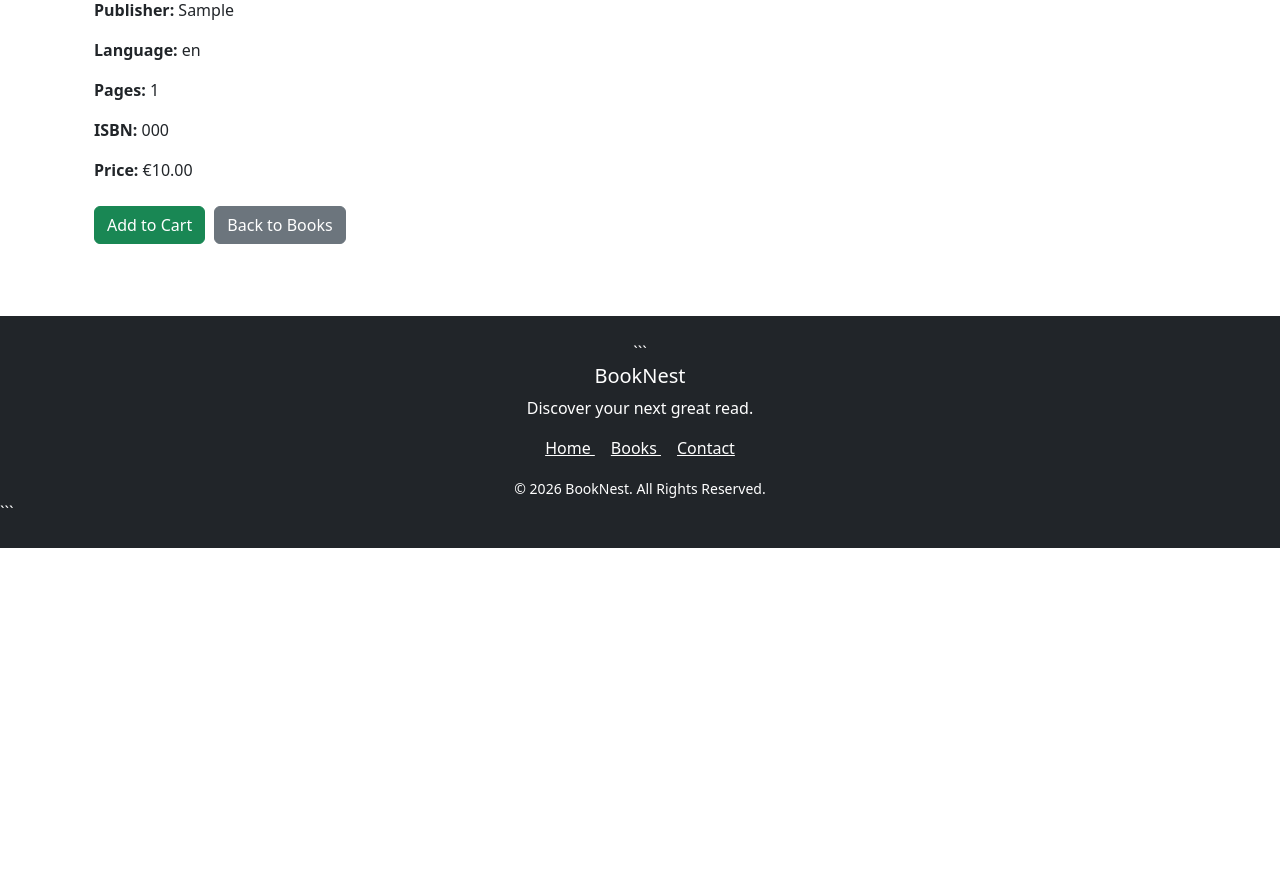
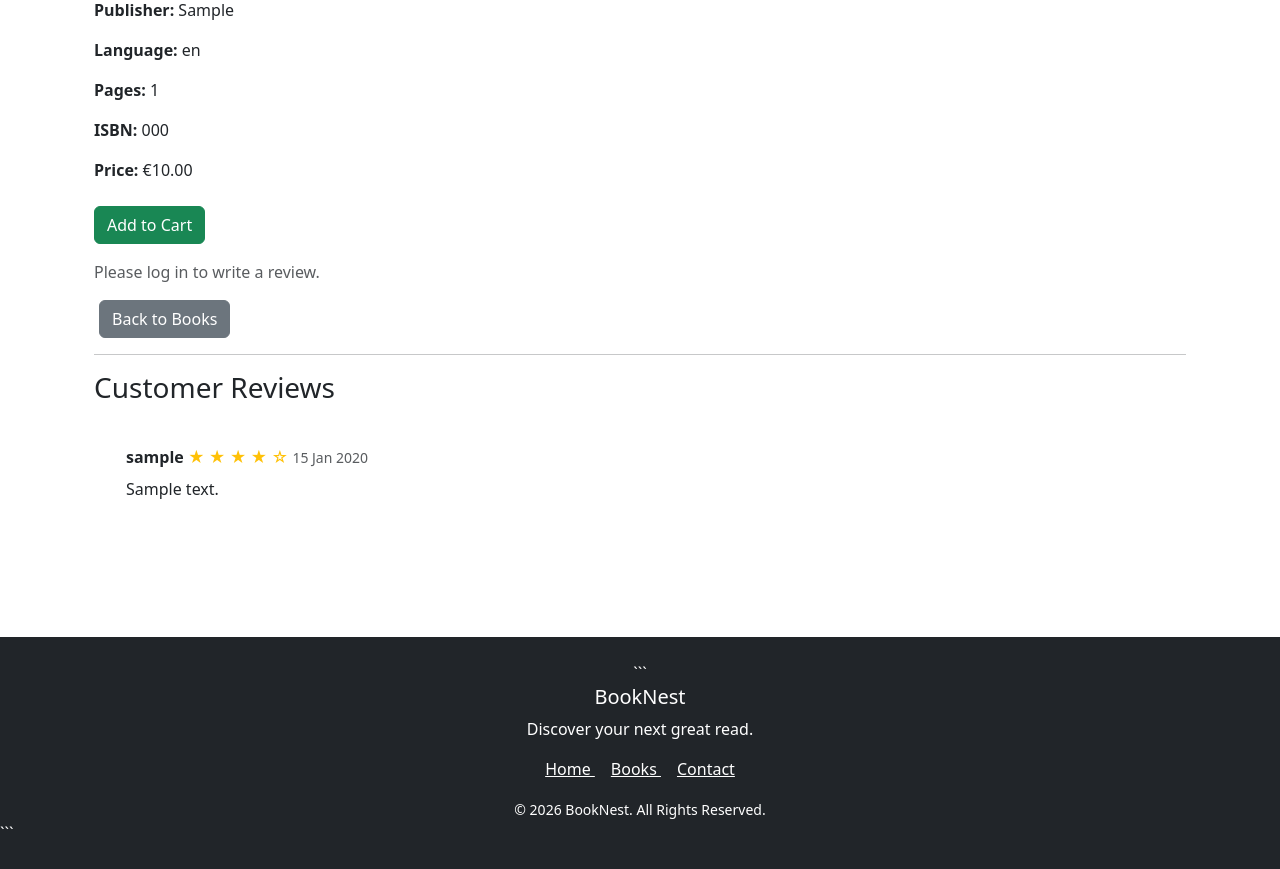
Before and after one commit to v-amna/booknest, a Django app: page /books/1/ in a window 1280 px wide. Shown: the part 500-1369 px from the top of the page. Before the commit the page ends 1048 px from the top, so only its background shows below. Run offline with Django 5.2, Linux system fonts and the light colour scheme; tables that the repository leaves empty hold one stand-in row (values such as "Sample post"); grey boxes marked "Sample" are stand-in pictures.

Commit message:
Display customer reviews on book detail page

```diff
--- a/books/templates/books/book_detail.html
+++ b/books/templates/books/book_detail.html
@@ -24,18 +24,93 @@
 
     <p><strong>Price:</strong> €{{ book.price }}</p>
 
+
+
+
     <div class="mt-4">
 
     <a href="{% url 'add_to_cart' book.id %}"
        class="btn btn-success">
         Add to Cart
     </a>
+    {% if user.is_authenticated %}
+
+    <a href="{% url 'add_review' book.id %}"
+       class="btn btn-primary">
+
+        Write a Review
+
+    </a>
+
+{% else %}
+
+    <p class="text-muted mt-3">
+
+        Please log in to write a review.
+
+    </p>
+
+{% endif %}
 
     <a href="{% url 'books' %}" class="btn btn-secondary">
         Back to Books
     </a>
+<hr>
+
+<h3>Customer Reviews</h3>
+
+{% if book.reviews.all %}
+
+    {% for review in book.reviews.all %}
+
+        <div class="card mb-3">
+
+            <div class="card-body">
+
+                <strong>{{ review.user.username }}</strong>
+
+                <span class="text-warning">
+
+                    {% for i in "12345" %}
+
+                        {% if forloop.counter <= review.rating %}
+                            ★
+                        {% else %}
+                            ☆
+                        {% endif %}
+
+                    {% endfor %}
+
+                </span>
+
+                <small class="text-muted">
+
+                    {{ review.created_on|date:"d M Y" }}
+
+                </small>
+
+                <p class="mt-2">
+
+                    {{ review.comment }}
+
+                </p>
+
+            </div>
+
+        </div>
+
+    {% endfor %}
+
+{% else %}
+
+    <p>No reviews yet.</p>
+
+{% endif %}
+
+
+
+
     {% if request.user.is_superuser %}
-
 <hr>
 
 <a href="{% url 'edit_book' book.id %}"
```
